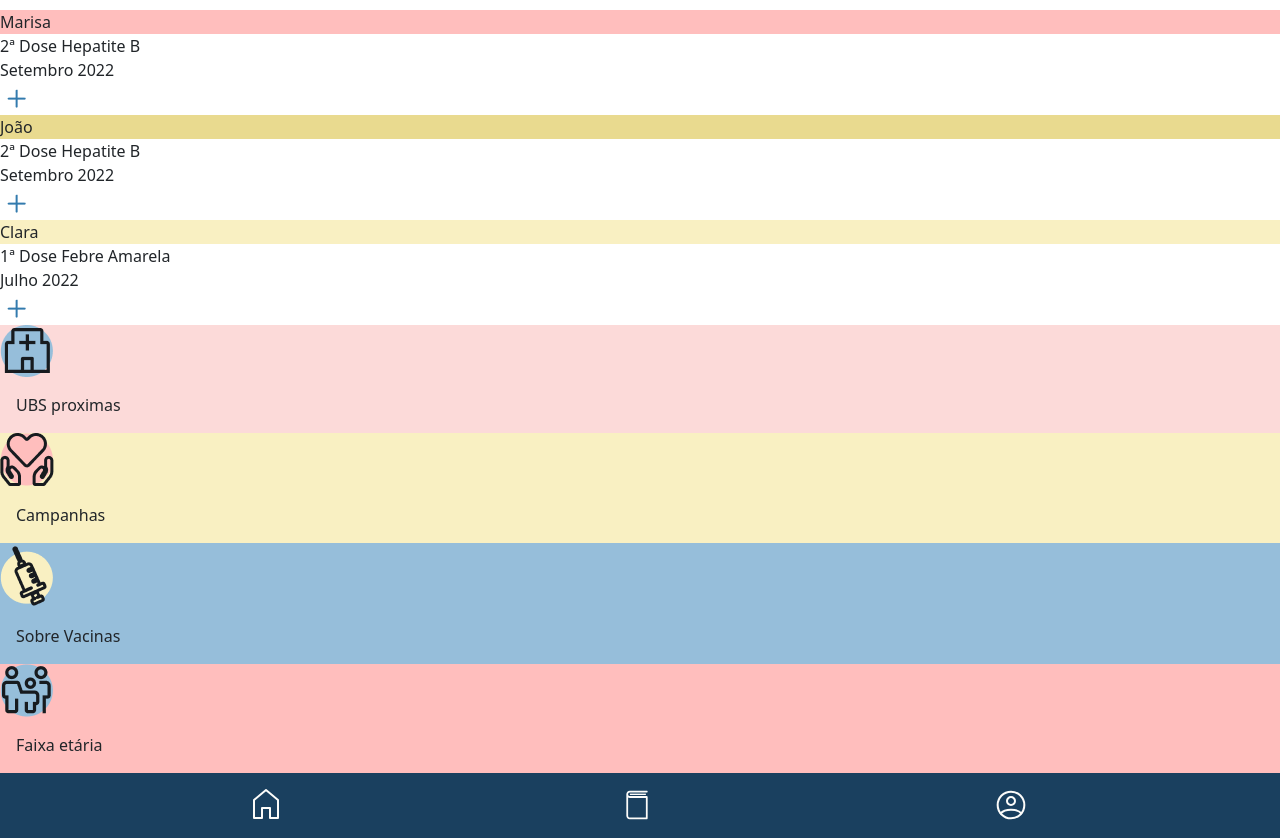
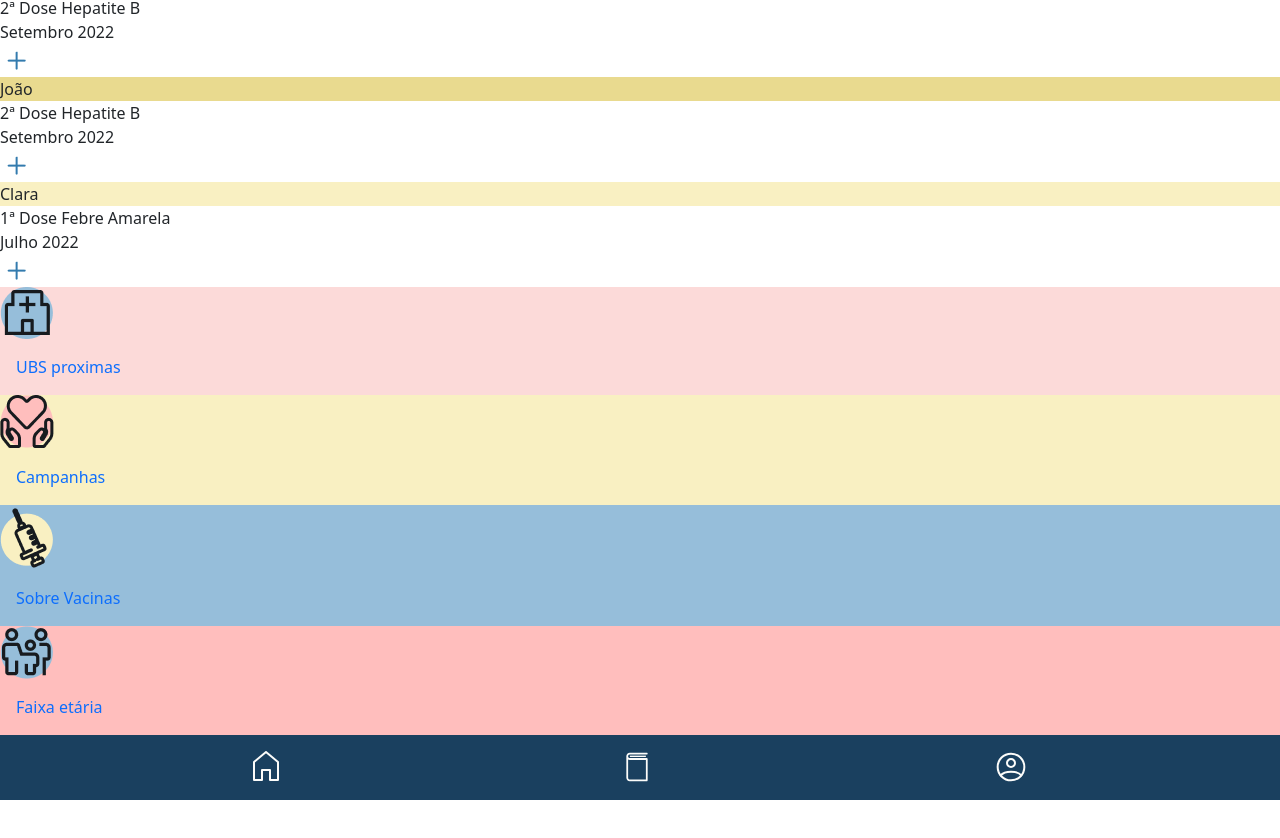
Before and after one commit to ykztenoks/ui-project, a React (Create React App) app: page / in a window 1280 px wide. Shown: the part 1350-2188 px from the top of the page. After the commit the page ends 2150 px from the top, so only its background shows below. Built offline with nearby package versions, Linux system fonts and the light colour scheme.

Commit message:
add toasts

```diff
--- a/src/components/cards/index.js
+++ b/src/components/cards/index.js
@@ -6,6 +6,10 @@ import style from "./style.module.css";
 export function CardsImg() {
   return (
     <div className={style.scrollingWrapper}>
+      <a
+        href="https://www.google.com/maps/search/ubs/"
+        style={{ textDecoration: "none" }}
+      >
         <div className={style.card} style={{ backgroundColor: "#FCDAD9" }}>
           <div className={style.out}>
             <img className={style.img} src={hospital} alt="ubs" />
@@ -14,7 +18,11 @@ export function CardsImg() {
             </div>
           </div>
         </div>
-
+      </a>
+      <a
+        href="https://www.saude.df.gov.br/campanhas-de-vacinacao"
+        style={{ textDecoration: "none" }}
+      >
         <div className={style.card} style={{ backgroundColor: "#F9F0C2" }}>
           <div className={style.out}>
             <img className={style.img} src={heart} alt="campanhas" />
@@ -23,7 +31,11 @@ export function CardsImg() {
             </div>
           </div>
         </div>
-
+      </a>
+      <a
+        href="https://bvsms.saude.gov.br/bvs/publicacoes/cart_vac.pdf"
+        style={{ textDecoration: "none" }}
+      >
         <div className={style.card} style={{ backgroundColor: "#96BEDA" }}>
           <div className={style.out}>
             <img className={style.img} src={needle} alt="vacinas" />
@@ -32,7 +44,11 @@ export function CardsImg() {
             </div>
           </div>
         </div>
-
+      </a>{" "}
+      <a
+        href="https://sbim.org.br/calendarios-de-vacinacao"
+        style={{ textDecoration: "none" }}
+      >
         <div className={style.card} style={{ backgroundColor: "#FFBEBD" }}>
           <div className={style.out}>
             <img className={style.img} src={family} alt="faixa etaria" />
@@ -41,6 +57,7 @@ export function CardsImg() {
             </div>
           </div>
         </div>
+      </a>
     </div>
   );
 }
--- a/src/components/footer/index.js
+++ b/src/components/footer/index.js
@@ -1,4 +1,17 @@
+import toast from "react-hot-toast";
+
 export function Footer() {
+  function homeClick() {
+    toast.success("aqui é o botão da home");
+  }
+
+  function walletClick() {
+    toast.success("carteira aqui");
+  }
+
+  function profileClick() {
+    toast.success("aqui vai ser o profile");
+  }
   return (
     <>
       <footer
@@ -7,13 +20,14 @@ export function Footer() {
       >
         <div className="container">
           <section className="d-flex justify-content-around pt-3">
-            <a id="home">
+            <p id="home">
               <svg
                 width="26"
                 height="30"
                 viewBox="0 0 26 30"
                 fill="none"
                 xmlns="http://www.w3.org/2000/svg"
+                onClick={homeClick}
               >
                 <path
                   d="M9 19V29H1V11L13 1L25 11V29H17V19H9Z"
@@ -23,14 +37,15 @@ export function Footer() {
                   strokeLinejoin="round"
                 />
               </svg>
-            </a>
-            <a id="carteira">
+            </p>
+            <p id="carteira">
               <svg
                 width="32"
                 height="32"
                 viewBox="0 0 32 32"
                 fill="none"
                 xmlns="http://www.w3.org/2000/svg"
+                onClick={walletClick}
               >
                 <path
                   d="M8.88889 4.62222H24.8889V6H8.88889V4.62222Z"
@@ -41,14 +56,15 @@ export function Footer() {
                   fill="#FCFCFA"
                 />
               </svg>
-            </a>
-            <a className="profile">
+            </p>
+            <p className="profile">
               <svg
                 width="32"
                 height="32"
                 viewBox="0 0 32 32"
                 fill="none"
                 xmlns="http://www.w3.org/2000/svg"
+                onClick={profileClick}
               >
                 <path
                   d="M16 2.66667C8.636 2.66667 2.66666 8.636 2.66666 16C2.66666 23.364 8.636 29.3333 16 29.3333C23.364 29.3333 29.3333 23.364 29.3333 16C29.3333 8.636 23.364 2.66667 16 2.66667Z"
@@ -65,7 +81,7 @@ export function Footer() {
                   strokeLinejoin="round"
                 />
               </svg>
-            </a>
+            </p>
           </section>
         </div>
       </footer>
--- a/src/components/progress/index.js
+++ b/src/components/progress/index.js
@@ -6,7 +6,7 @@ export function Progress() {
   return (
     <>
       <div id="mainProgress">
-        <h1>Olá Marisa,</h1>
+        <h1>Olá {users[0].name},</h1>
         <div id="titleProgress">
           <p id="progressoAtual">Progresso Atual</p>
         </div>
--- a/src/components/progress/styles.modules.css
+++ b/src/components/progress/styles.modules.css
@@ -1,3 +1,4 @@
+@media screen and (max-width: 360px) {
   #mainProgress {
     display: flex;
     margin: 16px;
@@ -7,3 +8,4 @@
     font-size: 20px;
     font-weight: 400;
   }
+}
--- a/src/index.js
+++ b/src/index.js
@@ -3,7 +3,7 @@ import ReactDOM from "react-dom/client";
 import App from "./App";
 import "bootstrap/dist/css/bootstrap.css";
 import "bootstrap/dist/css/bootstrap.min.css";
-import styles from "./styles.css";
+import "./styles.css";
 const root = ReactDOM.createRoot(document.getElementById("root"));
 root.render(
   <React.StrictMode>
```
Also changed, not shown: src/components/navbar/index.js (+10 -4 lines). Lines whose indentation alone changed are shown as unchanged.
